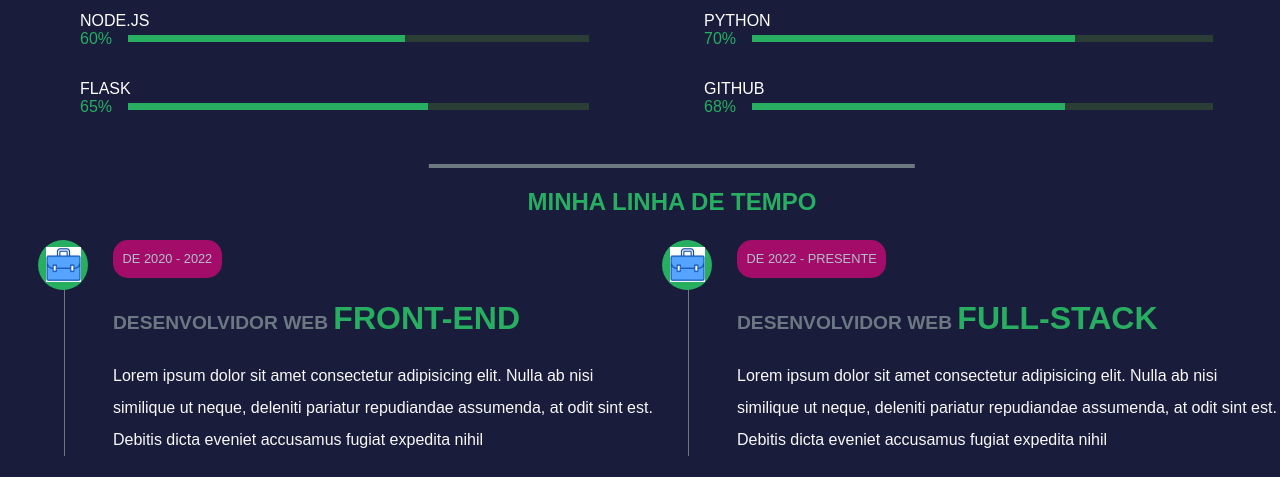
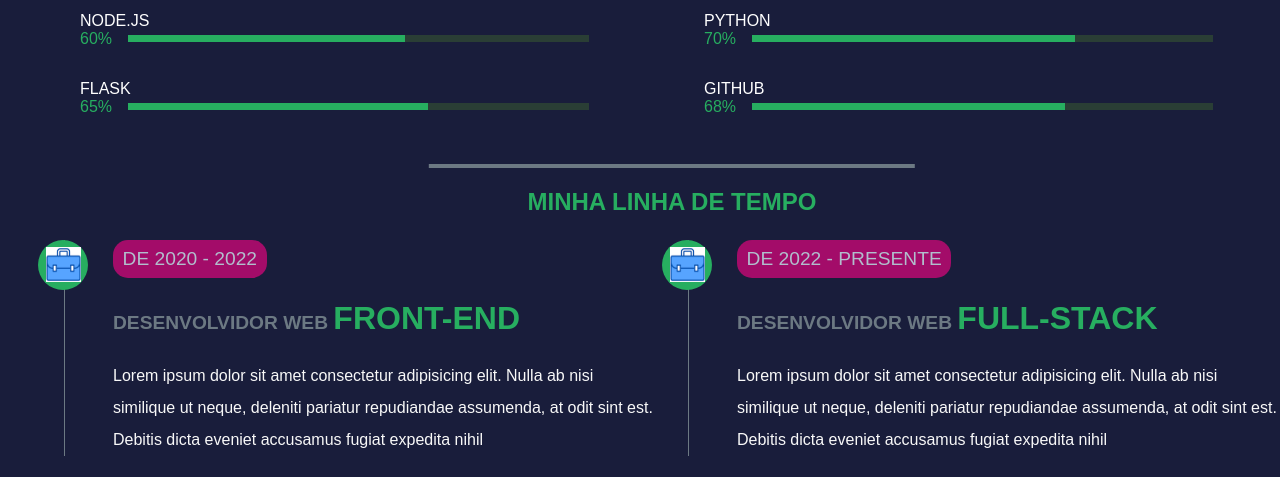
Before and after one commit to professorbaptista/flask_site, a Flask app: page /about in a window 1280 px wide. Shown: the part 906-1383 px from the top of the page. Run offline with Flask 3, Linux system fonts and the light colour scheme.

Commit message:
Update about.css
correções pontuais

```diff
--- a/src/static/css/about.css
+++ b/src/static/css/about.css
@@ -232,9 +232,10 @@
       background-color: var(--color-forth);
       border-radius: 15px;
       display: inline-block;
-      font-size: .8rem;
+      font-size: 1.2rem;
       text-transform: uppercase;
       color: var(--color-grey1);
+      cursor: pointer;
     }
     .developer{
       text-transform: uppercase;
```
